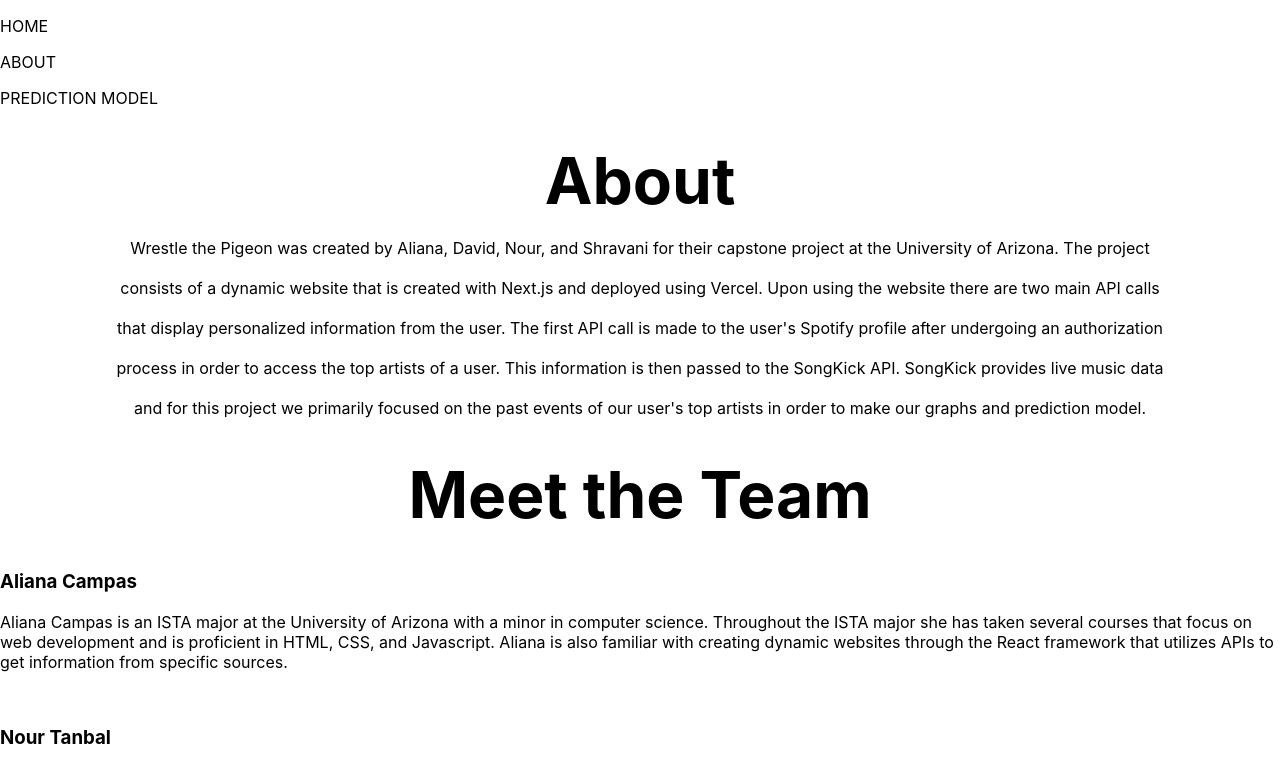
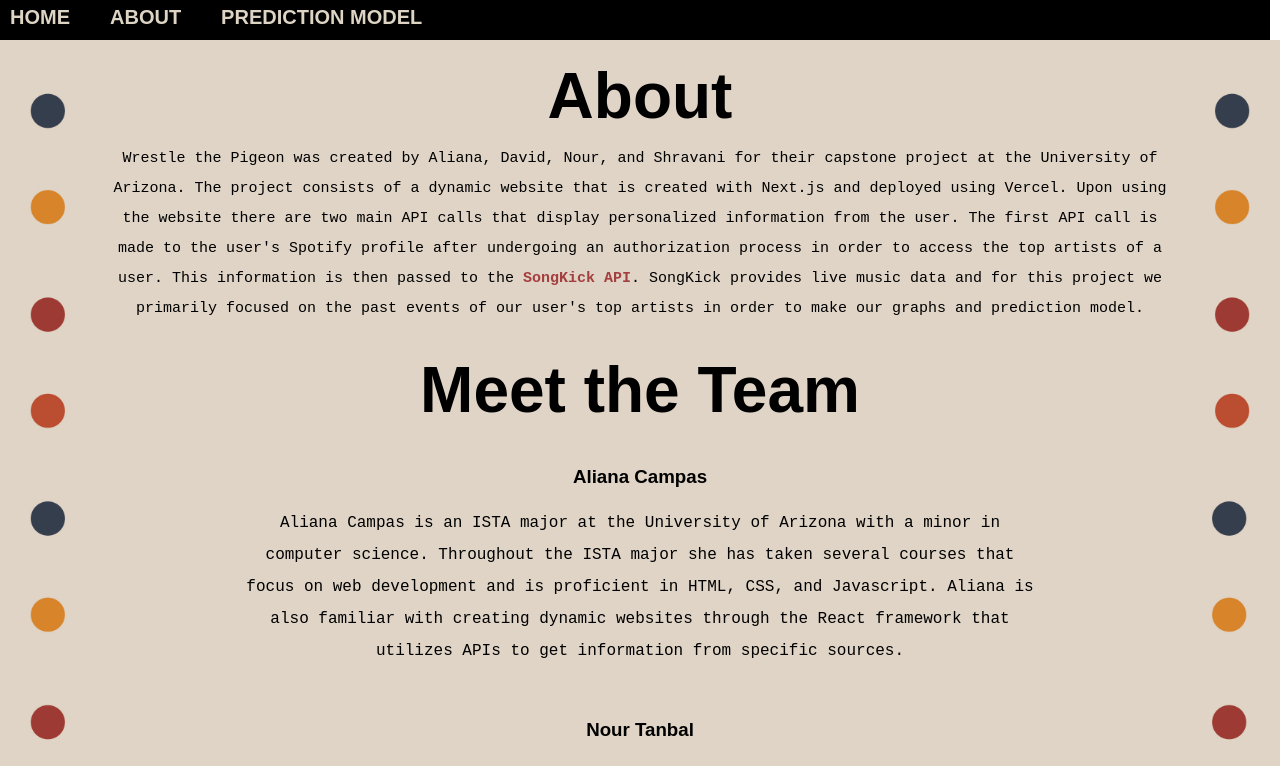
Before and after one commit to AlianaC/WrestleThePigeon, a Next.js app: page /about in a window 1280 px wide. Shown: the top 766 px of the page. Built offline with nearby package versions, Linux system fonts and the light colour scheme.

Commit message:
style changes for nav bar and other pages

```diff
--- a/styles/Home.module.css
+++ b/styles/Home.module.css
@@ -6,9 +6,37 @@
   justify-content: center;
   align-items: center;
 }
+.navbar {
+  z-index: 2;
+  background-color: #000000;
+  height: 45px;
+  width: 100vw;
+  display: flex;
+  flex-direction: row;
+  color:#ddd4c4;
+  justify-content: left;
+  align-items: center;
+  margin-left: -10px;
+  margin-top: -5px;
+  overflow-y: hidden;
+}
+
+.navbar p {
+  margin-left: 20px;
+  margin-right: 20px;
+  font-family: Avenir Next Condensed, sans-serif;
+  font-weight: bold;
+  text-align: center;
+  font-size: 20px;
+}
+
+.navbar p:hover {
+  color:#a53f3f;
+  cursor: pointer;
+}
 
 .main {
-  padding: 5rem 0;
+  margin-top: -140px;
   flex: 1;
   display: flex;
   flex-direction: column;
@@ -31,6 +59,19 @@
   background-size: contain;
 }
 
+.about {
+  background-image: url("../public/SecondPage.jpg");
+  background-size: contain;
+  background-repeat: repeat-y;
+  overflow-x: hidden;
+  overflow-y: hidden;
+}
+
+.prediction {
+  margin-bottom: 100%;
+  text-align: center;
+}
+
 .footer {
   width: 100%;
   height: 100px;
@@ -40,6 +81,7 @@
   text-align: left;
   z-index: 1;
   color: #fff;
+  font-family: monospace, sans-serif;
 }
 
 .footer img {
@@ -62,27 +104,18 @@
   border: 0 none;
   width: 200px;
   border-radius: 36px;
-  font-size: 14px;
+  font-size: 15px;
   font-weight: 540;
   line-height: 1.3;
-  background-color: #000000;
+  background-color: #33415e;
   color: #fff;
+  font-family: Avenir Next, sans-serif;
 }
 
 .connectbutton:hover {
   transition: all 150ms linear;
   opacity: 0.65;
-}
-
-.title a {
-  color: #000000;
-  text-decoration: none;
-}
-
-.title a:hover,
-.title a:focus,
-.title a:active {
-  text-decoration: underline;
+  cursor: pointer;
 }
 
 .title {
@@ -90,6 +123,7 @@
   margin: 0;
   line-height: 1.15;
   font-size: 4rem;
+  font-family: Avenir Next, sans-serif;
 }
 
 .title,
@@ -100,9 +134,10 @@
 .information {
   color: #000000;
   margin: 10px;
-  line-height: 2.5;
-  font-size: 1rem;
+  line-height: 2;
+  font-size: 15px;
   padding: 0px 100px;
+  font-family: monospace, sans-serif;
 }
 
 .information,
@@ -120,11 +155,36 @@
   margin: 10px;
   line-height: 3.5;
   font-size: 1.5rem;
+  font-family: monospace, sans-serif;
 }
 
 .interested,
 .description {
   text-align: center
+}
+
+.team {
+  text-align: center;
+  font-family: Avenir Next, sans-serif;
+  align-items: center;
+}
+
+.team p{
+  font-family: monospace, sans-serif;
+  padding-left: 15em;
+  padding-right: 15em;
+  line-height: 2em;
+
+}
+
+.songkicklink {
+  color:#a53f3f;
+  font-weight: 800;
+}
+
+.songkicklink:hover{
+  color:#f76969;
+  cursor: pointer;
 }
 
 .code {
@@ -157,23 +217,7 @@
   transition: color 0.15s ease, border-color 0.15s ease;
 }
 
-.card:hover,
-.card:focus,
-.card:active {
-  color: #0070f3;
-  border-color: #0070f3;
-}
 
-.card h3 {
-  margin: 0 0 1rem 0;
-  font-size: 1.5rem;
-}
-
-.card p {
-  margin: 0;
-  font-size: 1.25rem;
-  line-height: 1.5;
-}
 
 .logo {
   height: 1em;
```
